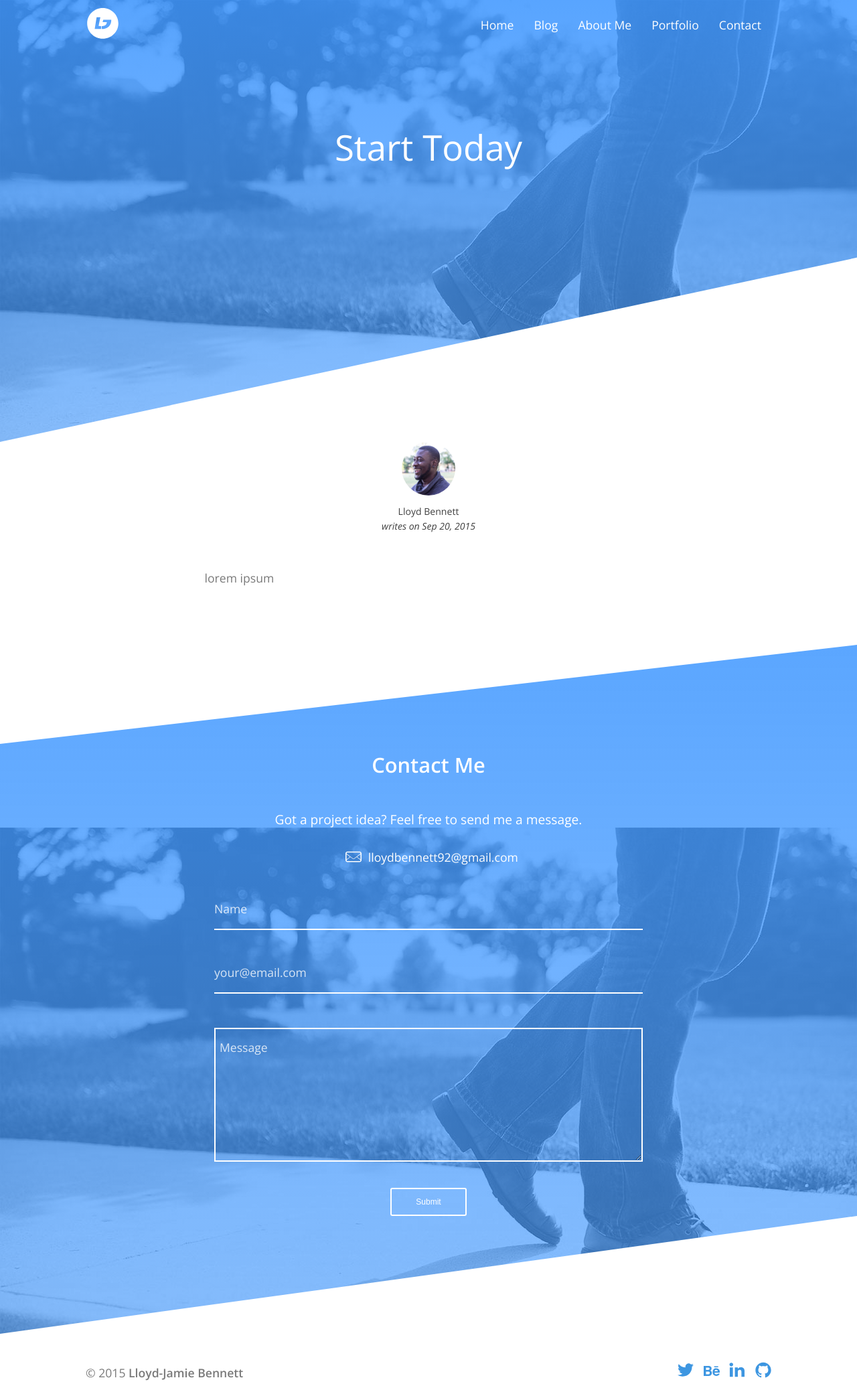
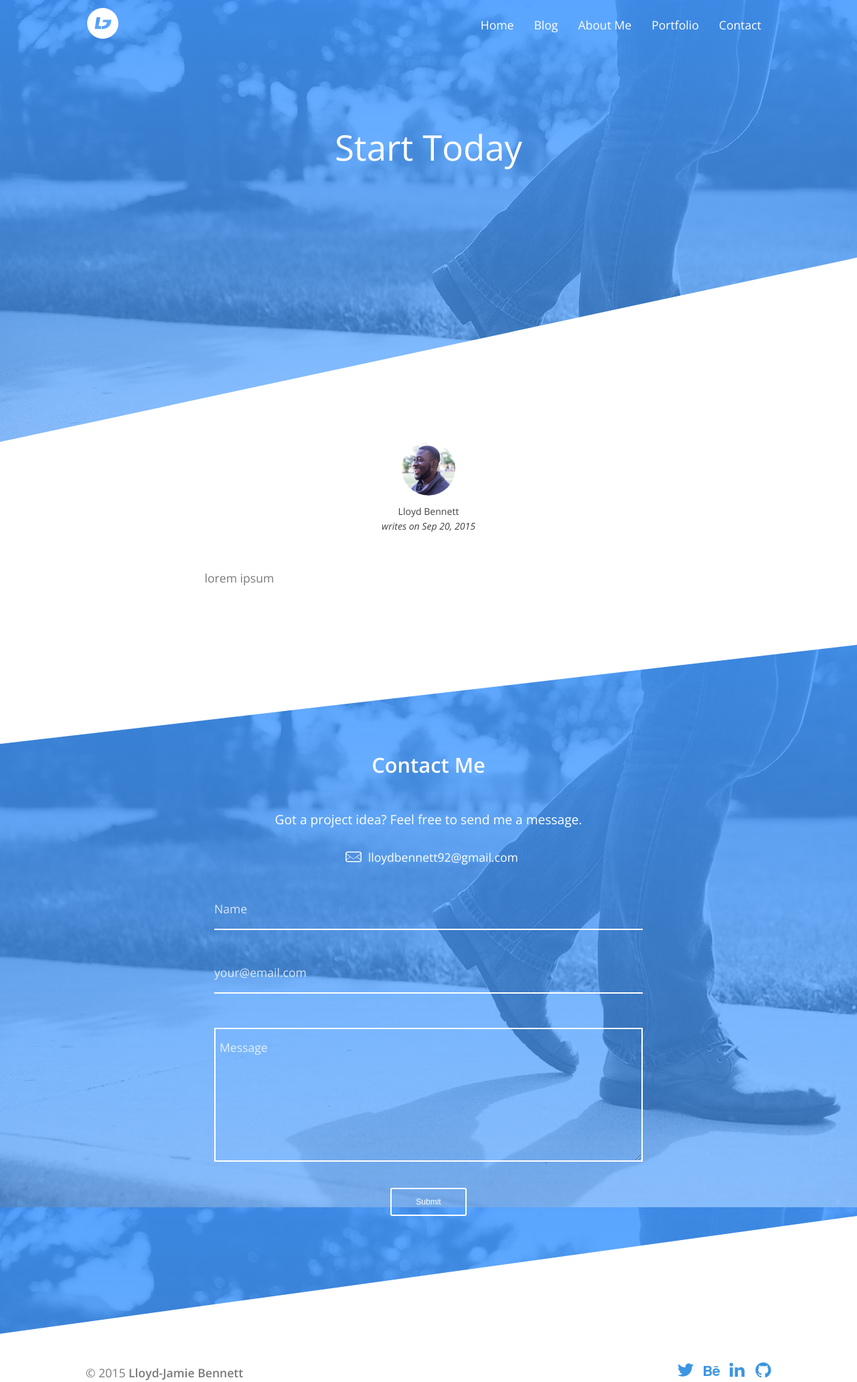
Before and after one commit to LloydBennett/lloydbennett.github.io, a Jekyll site: the page built from _posts/2015-09-20-starttoday.markdown, in a window 1280 px wide. Shown: the whole page at 67% size. Built offline with Jekyll 4.4.1, drawn with Linux system fonts in a browser that asks for light colours; nearby versions of some CDN libraries; comment, search, counter and statistics services are not loaded.

Commit message:
added background cover to masthead and footer

```diff
--- a/_includes/footer.html
+++ b/_includes/footer.html
@@ -1,6 +1,6 @@
 <footer class="footer">
 
-  <div class="footer__upper" style="background: linear-gradient(rgba(61, 150, 255, 0.86), rgba(61, 150, 255, 0.6)), url('{{ site.baseurl }}/images/{{ page.featured-image }}') no-repeat fixed bottom; ">
+  <div class="footer__upper" style="background: linear-gradient(rgba(61, 150, 255, 0.86), rgba(61, 150, 255, 0.6)), url('{{ site.baseurl }}/images/{{ page.featured-image }}') no-repeat fixed bottom; background-size: cover; ">
     <div class="wrapper">
       <h3 class="block__title block__title--white center" id="messageme"> Contact Me </h3>
       <p class="footer__upper__text footer__upper__subtitle"> Got a project idea? Feel free to send me a message.</p>
--- a/_includes/header.html
+++ b/_includes/header.html
@@ -22,7 +22,7 @@
 </ul>
 
 
-<header {% if page.title != 'Home' %}class="header__masthead header__masthead--sml header--polygon" {% else %} class="header__masthead header__masthead--lrg header--polygon" {% endif %} style="background: linear-gradient(rgba(61, 150, 255, 0.86), rgba(61, 150, 255, 0.6)), url('{{ site.baseurl }}/images/{{ page.featured-image }}') no-repeat fixed center top; ">
+<header {% if page.title != 'Home' %}class="header__masthead header__masthead--sml header--polygon" {% else %} class="header__masthead header__masthead--lrg header--polygon" {% endif %} style="background: linear-gradient(rgba(61, 150, 255, 0.86), rgba(61, 150, 255, 0.6)), url('{{ site.baseurl }}/images/{{ page.featured-image }}') no-repeat fixed center top; background-size:cover">
 
     <nav class="nav">
       <div class="wrapper height-to-bottom">
--- a/_sass/layout/_header.scss
+++ b/_sass/layout/_header.scss
@@ -1,7 +1,6 @@
 /* Header */
 
 header{
-  background-size: cover;
   overflow:hidden;
 }
 .header {
```
